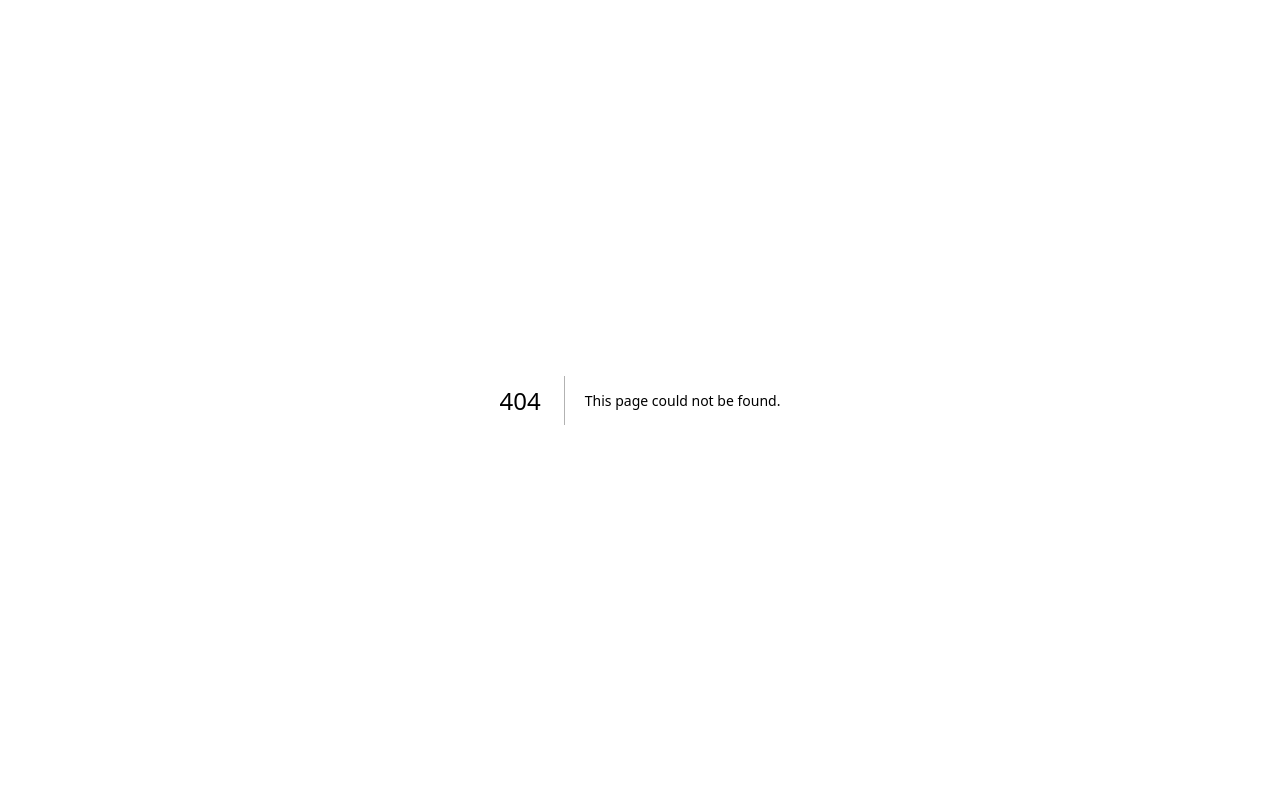
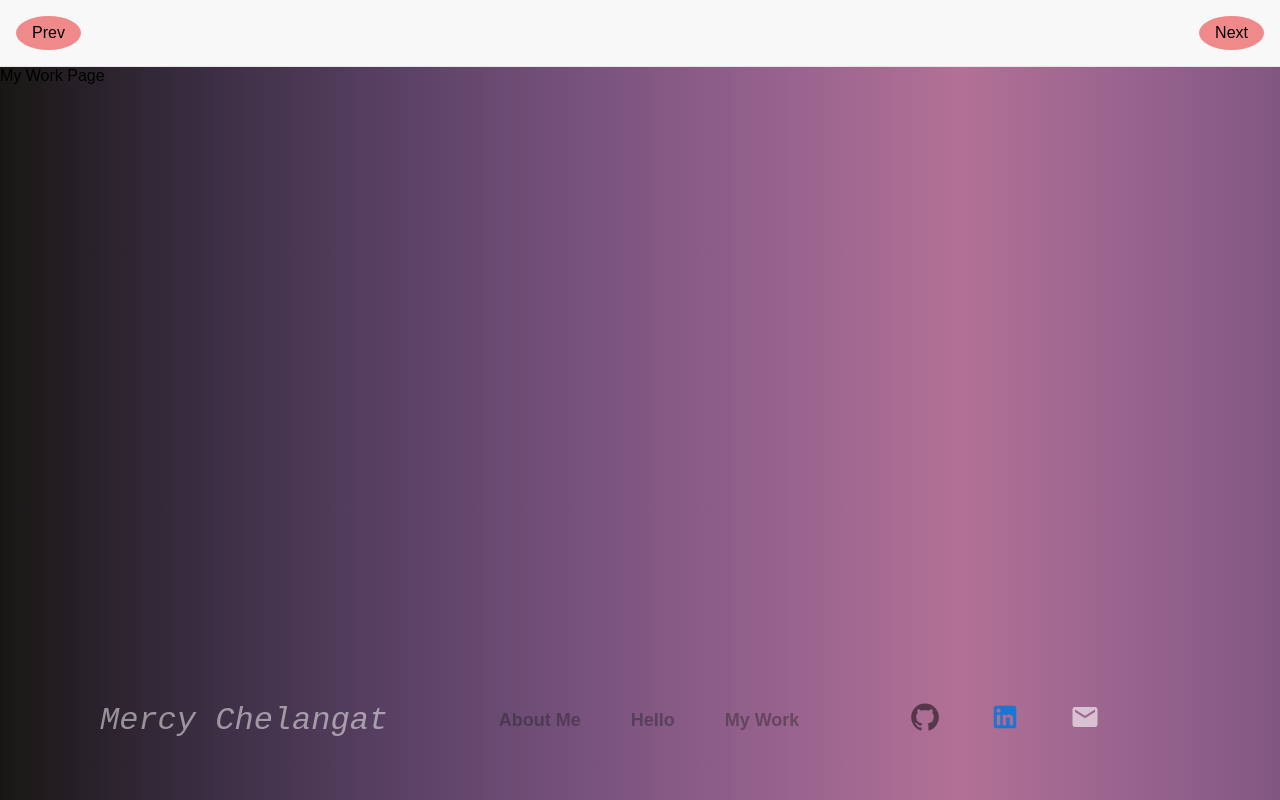
Before and after one commit to MercyKorir/my_portfolio, a Next.js app: page /my-work in a window 1280 px wide. Before the commit this address had no page. Built offline with nearby package versions, Linux system fonts and the light colour scheme.

Commit message:
Implemented Navigation buttons

```diff
--- a/src/components/common/Layout.tsx
+++ b/src/components/common/Layout.tsx
@@ -1,5 +1,6 @@
 import React, { ReactNode } from "react";
 import Footer from "./Footer";
+import NavigationButtons from "./NavigationButtons";
 import styles from "../../styles/Layout.module.css";
 
 interface LayoutProps {
@@ -9,6 +10,7 @@ interface LayoutProps {
 const Layout: React.FC<LayoutProps> = ({ children }) => {
   return (
     <div className={styles.layoutContainer}>
+      <NavigationButtons />
       <main className={styles.mainContainer}>{children}</main>
       <Footer />
     </div>
--- /dev/null
+++ b/src/components/common/NavigationButtons.tsx
@@ -0,0 +1,30 @@
+import React from "react";
+import { useRouter } from "next/router";
+import { routes } from "../../utils/navigationRoutes";
+import styles from "../../styles/NavigationButtons.module.css";
+
+const NavigationButtons: React.FC = () => {
+  const router = useRouter();
+  const currentPath = router.pathname;
+
+  const currentRouteIndex = routes.findIndex(
+    (route) => route.path === currentPath
+  );
+
+  const nextRoute = routes[(currentRouteIndex + 1) % routes.length];
+  const prevRoute =
+    routes[(currentRouteIndex - 1 + routes.length) % routes.length];
+
+  const handleNavigation = (path: string) => {
+    router.push(path);
+  };
+
+  return (
+    <div className={styles.navBtnContainer}>
+      <button onClick={() => handleNavigation(prevRoute.path)}>Prev</button>
+      <button onClick={() => handleNavigation(nextRoute.path)}>Next</button>
+    </div>
+  );
+};
+
+export default NavigationButtons;
--- a/src/pages/index.tsx
+++ b/src/pages/index.tsx
@@ -3,7 +3,7 @@ import HomeSection from "@/components/home";
 
 export default function Home() {
   return (
-    <div className="">
+    <div>
       <Layout>
         <HomeSection />
       </Layout>
--- /dev/null
+++ b/src/pages/my-work.tsx
@@ -0,0 +1,12 @@
+import React from "react";
+import Layout from "@/components/common/Layout";
+
+const MyWorkPage = () => {
+  return (
+    <Layout>
+      <div>My Work Page</div>
+    </Layout>
+  );
+};
+
+export default MyWorkPage;
--- /dev/null
+++ b/src/styles/NavigationButtons.module.css
@@ -0,0 +1,16 @@
+.navBtnContainer {
+  display: flex;
+  justify-content: space-between;
+  padding: 1rem;
+  background-color: #f8f8f8;
+  border-bottom: 1px solid #e7e7e7;
+}
+
+.navBtnContainer button {
+  padding: 0.5rem 1rem;
+  font-size: 1rem;
+  background-color: #f08a8a;
+  border-radius: 50%;
+  border: none;
+  cursor: pointer;
+}
--- /dev/null
+++ b/src/utils/navigationRoutes.ts
@@ -0,0 +1,14 @@
+export const routes = [
+  {
+    path: "/",
+    name: "Home",
+  },
+  {
+    path: "/my-work",
+    name: "My Work",
+  },
+  {
+    path: "/about",
+    name: "About Me",
+  },
+];
```
Also changed, not shown: src/components/home/index.tsx (+2 -7 lines), src/pages/about.tsx (added, +12 -0 lines).
